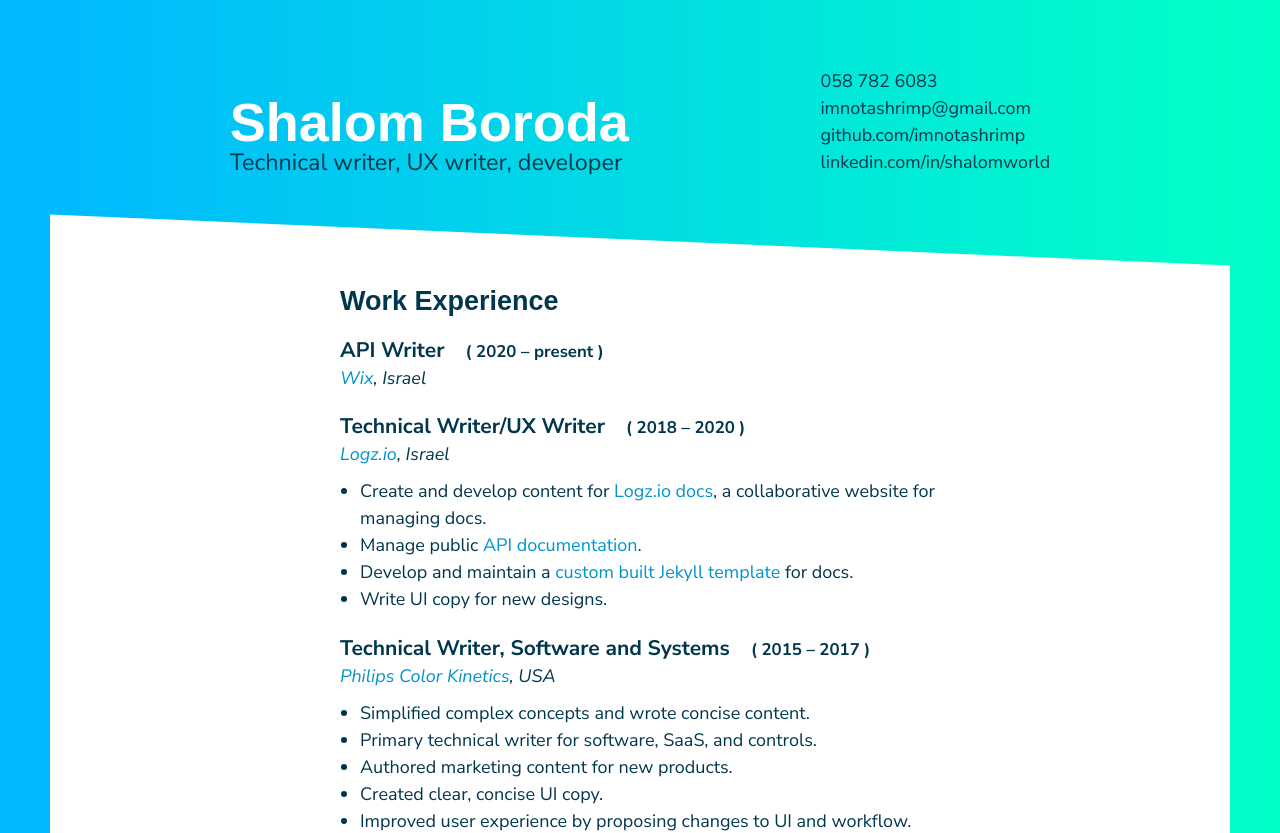
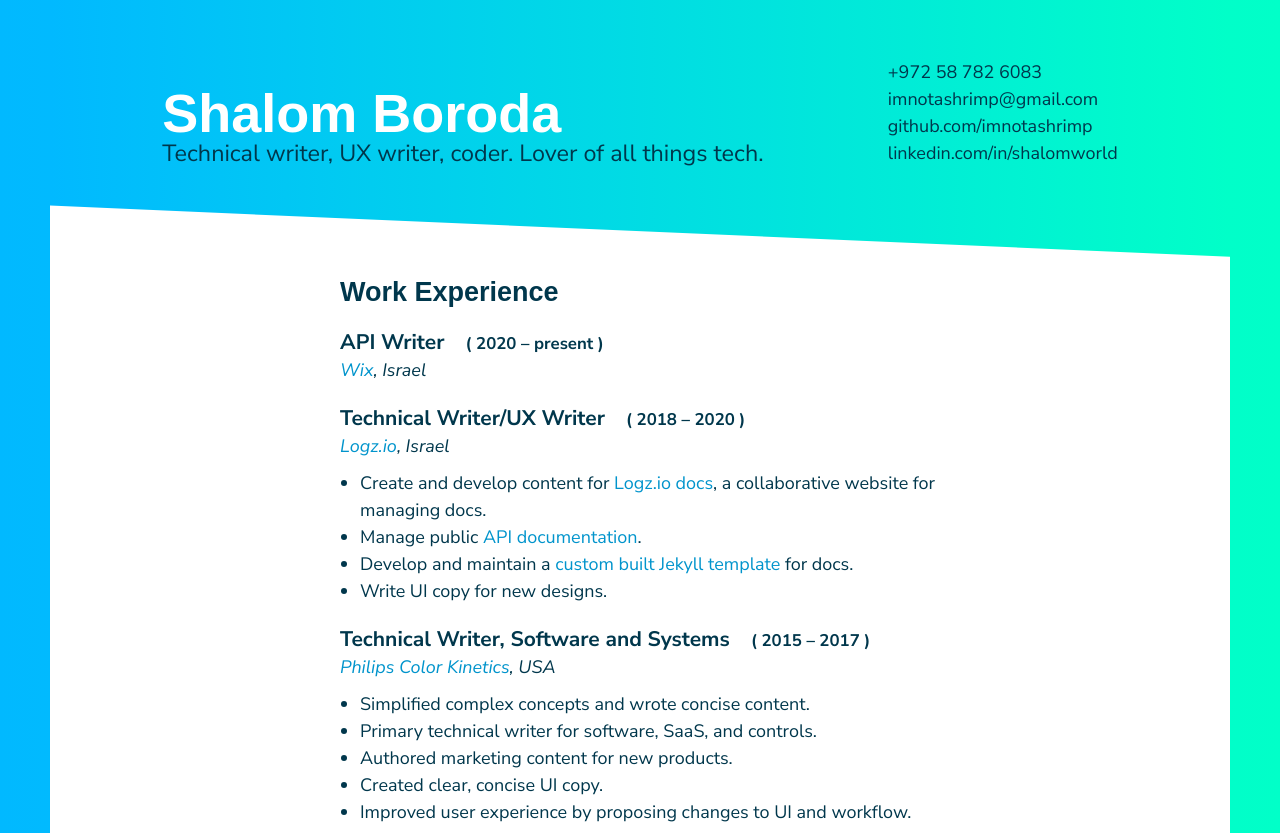
Before and after one commit to imnotashrimp/shalomworld.dev, a Next.js app: page / in a window 1280 px wide. Shown: the top 833 px of the page. Built offline with nearby package versions, Linux system fonts and the light colour scheme; a web font is replaced by a local one.

Commit message:
move contact method to separate component

```diff
--- /dev/null
+++ b/components/cv/CvContactMethods.tsx
@@ -0,0 +1,33 @@
+import styles from '../../styles/CvContactMethods.module.css'
+
+export default function CvContactMethods(props) {
+  let { contactInfo } = props
+  console.log('Loading CvContactMethods: ', contactInfo)
+
+  return (
+    <div className={styles.contactInfo}>
+      {contactInfo.map(contactMethod => {
+        let { type, faIconId, linkHref, display } = contactMethod
+        return (
+          <ContactMethod
+            key={type}
+            faIconId={faIconId}
+            linkHref={linkHref}
+            display={display}
+          />
+        )
+      })}
+    </div>
+  )
+}
+
+export function ContactMethod(props) {
+  let { faIconId, linkHref, display } = props
+
+  return (
+    <div>
+      <i className={`${faIconId} ${styles.contactIcon}`}></i>
+      <a href={linkHref} target='_blank'>{display}</a>
+    </div>
+  )
+}
--- a/components/cv/CvHeader.tsx
+++ b/components/cv/CvHeader.tsx
@@ -1,8 +1,8 @@
 import styles from '../../styles/CvHeader.module.css'
+import CvContactMethods from '../../components/cv/CvContactMethods'
 
 export default function CvHeader(props) {
   const {name, subhead, contactInfo} = props.frontmatter
-  const { phone, email, github, linkedin } = contactInfo
 
   return (
     <div className={styles.headerContainer}>
@@ -12,28 +12,7 @@
         <div className={styles.subhead}>{subhead}</div>
       </div>
 
-      <ul className={styles.contactInfo}>
-        <li>
-          <i className="fas fa-phone"></i>
-          <a href={`tel:${phone}`}>{phone}</a>
-        </li>
-
-        <li>
-          <i className="far fa-envelope"></i>
-          <a href={`mailto:${email}`}>{email}</a>
-        </li>
-
-        <li>
-          <i className="fab fa-github"></i>
-          <a href={`https://github.com/${github}`}>github.com/{github}</a>
-        </li>
-
-        <li>
-          <i className="fab fa-linkedin"></i>
-          <a href={`https://www.linkedin.com/in/${linkedin}`}>linkedin.com/in/{linkedin}</a>
-        </li>
-
-      </ul>
+      <CvContactMethods contactInfo={contactInfo} />
     </div>
   )
 }
--- a/data/cv.yaml
+++ b/data/cv.yaml
@@ -1,11 +1,23 @@
 frontmatter:
   name: Shalom Boroda
-  subhead: Technical writer, UX writer, developer
+  subhead: Technical writer, UX writer, coder. Lover of all things tech.
   contactInfo:
-    phone: 058 782 6083
-    email: imnotashrimp@gmail.com
-    github: imnotashrimp
-    linkedin: shalomworld
+    - type: phone
+      faIconId: fas fa-phone
+      linkHref: tel:+972587826083
+      display: +972 58 782 6083
+    - type: email
+      faIconId: far fa-envelope
+      linkHref: mailto:imnotashrimp@gmail.com
+      display: imnotashrimp@gmail.com
+    - type: github
+      faIconId: fab fa-github
+      linkHref: https://github.com/imnotashrimp
+      display: github.com/imnotashrimp
+    - type: linkedin
+      faIconId: fab fa-linkedin
+      linkHref: https://www.linkedin.com/in/shalomworld/
+      display: linkedin.com/in/shalomworld
 
 companies:
   wix:
@@ -54,7 +66,6 @@
       - Created clear, concise UI copy.
       - Improved user experience by proposing changes to UI and workflow.
   - companyId: sovos
-    positions:
     jobTitle: Operations Trainer
     date: 2015
     items:
--- /dev/null
+++ b/styles/CvContactMethods.module.css
@@ -0,0 +1,3 @@
+.contactIcon {
+  margin-right: 10px;
+}
--- a/styles/CvHeader.module.css
+++ b/styles/CvHeader.module.css
@@ -39,13 +39,7 @@
 }
 
 .contactInfo {
-  list-style-type: none;
   padding: 0;
   margin-bottom: 0;
   font-size: 1em;
 }
-
-.contactInfo i {
-  display: inline-block;
-  margin-right: 10px;
-}
```
